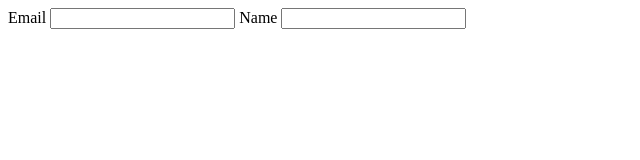
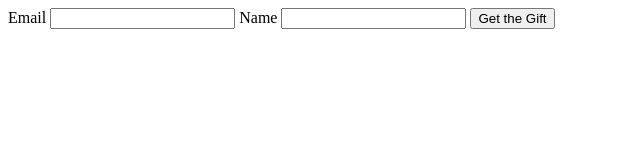
Before and after one commit to adnrs96/ssgiveaway, a plain HTML site: page public/index.html in a window 1280 px wide. Shown: the whole page, without its empty margins (0-640 px from the left). Drawn offline with Linux system fonts and the light colour scheme.

Commit message:
add submit button.

```diff
--- a/public/index.html
+++ b/public/index.html
@@ -3,4 +3,5 @@
   <input type="email" name="email">
   <label for="name">Name</label>
   <input type="text" name="name">
+  <button type="submit">Get the Gift</button>
 </form>
```
